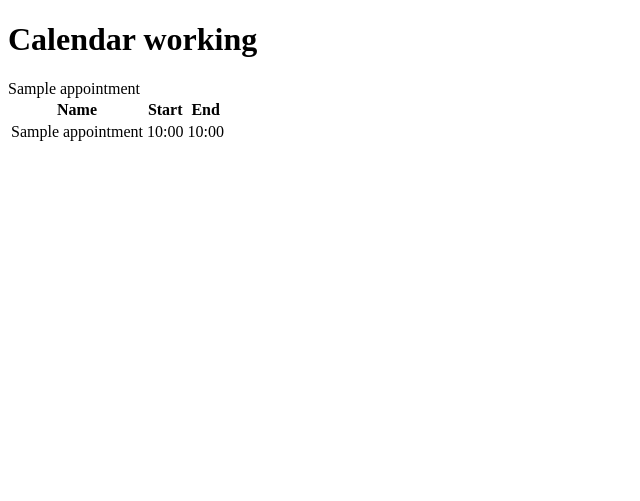
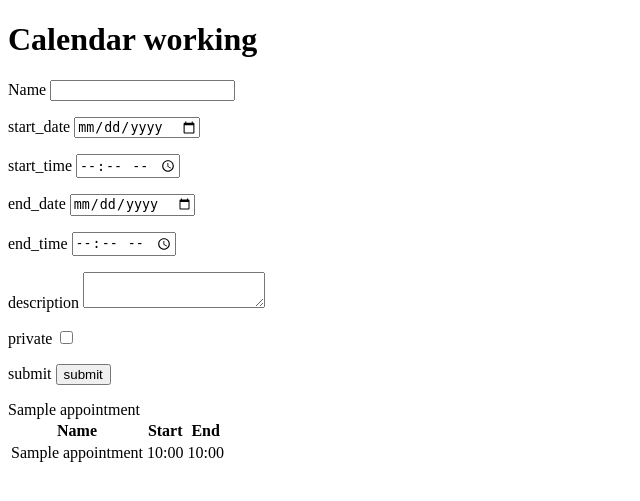
Before and after one commit to sonhyejoo/flask-calendar, a Flask app: page / in a window 1280 px wide. Shown: the top 501 px of the page, without its empty margins (0-640 px from the left). Run offline with Flask 3, Linux system fonts and the light colour scheme; a database or web service that is not in the repository returns one stand-in record (values such as "Sample title"); some libraries are stand-ins or nearby versions.

Commit message:
form adds to database

```diff
--- /dev/null
+++ b/app/forms.py
@@ -0,0 +1,24 @@
+from flask_wtf import FlaskForm
+from wtforms import (
+    StringField,DateField,TimeField,TextAreaField,BooleanField,SubmitField
+)
+from wtforms.validators import DataRequired
+from datetime import datetime
+
+class AppointmentForm(FlaskForm):
+    name = StringField('Name', validators=[DataRequired()])
+    start_date = DateField('start_date', validators=[DataRequired()])
+    start_time = TimeField('start_time', validators=[DataRequired()])
+    end_date = DateField('end_date', validators=[DataRequired()])
+    end_time = TimeField('end_time', validators=[DataRequired()])
+    description = TextAreaField('description')
+    private = BooleanField('private')
+    submit = SubmitField('submit')
+
+# name 	string 	name 	StringField
+# start_datetime (date part) 	date 	start_date 	DateField
+# start_datetime (time part) 	time 	start_time 	TimeField
+# end_datetime (date part) 	date 	end_date 	DateField
+# end_datetime (time part) 	time 	end_time 	TimeField
+# description 	string 	description 	TextAreaField
+# private 	Boolean 	private 	BooleanField
--- a/app/routes.py
+++ b/app/routes.py
@@ -1,8 +1,11 @@
-from flask import Blueprint, render_template
+from flask import Blueprint, render_template, redirect
 import os
 import psycopg2
+from app.forms import AppointmentForm
+from datetime import datetime
 
 bp = Blueprint('main', __name__, url_prefix='/')
+
 
 CONNECTION_PARAMETERS ={
     "user": os.environ.get("DB_USER"),
@@ -11,8 +14,27 @@ CONNECTION_PARAMETERS ={
     "host": os.environ.get("DB_HOST"),
 }
 
-@bp.route('/')
+@bp.route('/', methods =['GET', 'POST'])
 def main():
+    form = AppointmentForm()
+    if form.validate_on_submit():
+        params = {
+        'name': form.name.data,
+        'start_datetime': datetime.combine(form.start_date.data, form.start_time.data),
+        'end_datetime': datetime.combine(form.end_date.data, form.end_time.data),
+        'description': form.description.data,
+        'private': form.private.data
+        }
+        with psycopg2.connect(**CONNECTION_PARAMETERS) as conn:
+            with conn.cursor() as curs:
+                curs.execute("""
+                    INSERT into appointments(name, start_datetime,
+                    end_datetime, description, private)
+                    VALUES(%(name)s, %(start_datetime)s, %(end_datetime)s, %(description)s,
+                    %(private)s
+                    )
+                    """, params)
+        return redirect("/")
     with psycopg2.connect(**CONNECTION_PARAMETERS) as conn:
         with conn.cursor() as curs:
             curs.execute("""
@@ -21,4 +43,4 @@ def main():
                 ORDER BY start_datetime
                 """)
             rows = curs.fetchall()
-            return render_template('main.html', rows=rows)
+            return render_template('main.html', rows=rows, form=form)
--- a/app/templates/main.html
+++ b/app/templates/main.html
@@ -3,20 +3,31 @@
     <head>
         <title>calenderrr</title>
     </head>
+
     <body>
         <h1>Calendar working</h1>
+        <form action="" method="POST">
+            {{ form.csrf_token }}
+            <p>{{ form.name.label }} {{ form.name() }}</p>
+            <p>{{ form.start_date.label }} {{ form.start_date() }}</p>
+            <p>{{ form.start_time.label }} {{ form.start_time() }}</p>
+            <p>{{ form.end_date.label }} {{ form.end_date() }}</p>
+            <p>{{ form.end_time.label }} {{ form.end_time() }}</p>
+            <p>{{ form.description.label }} {{ form.description() }}</p>
+            <p>{{ form.private.label }} {{ form.private() }}</p>
+            <p>{{ form.submit.label }} {{ form.submit() }}</p>
+        </form>
         <table>
             <th>Name</th>
             <th>Start</th>
             <th>End</th>
             <tbody>
-                {% for row in rows %}
-                {% print(row[1]) %}
-                    <tr>
-                        <td>{{ row[1] }}</td>
-                        <td>{{ row[2].strftime("%H:%M") }}</td>
-                        <td>{{ row[3].strftime("%H:%M") }}</td>
-                    </tr>
+                {% for row in rows %} {% print(row[1]) %}
+                <tr>
+                    <td>{{ row[1] }}</td>
+                    <td>{{ row[2].strftime("%H:%M") }}</td>
+                    <td>{{ row[3].strftime("%H:%M") }}</td>
+                </tr>
                 {% endfor %}
             </tbody>
         </table>
```
Also changed, not shown: 2 other files.
